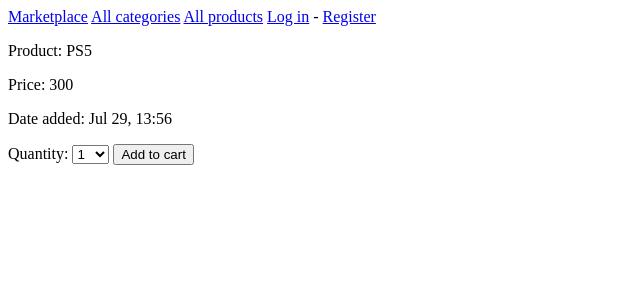
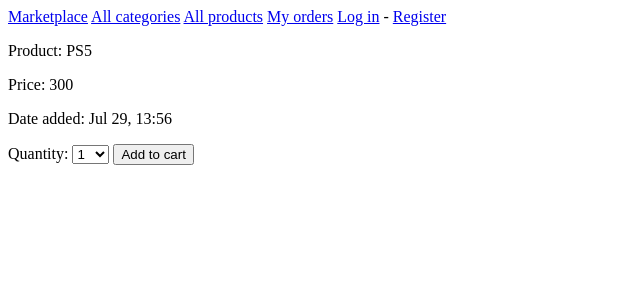
Before and after one commit to siarheismirnou1377/first_marketplace, a Django app: page /1/ in a window 1280 px wide. Shown: the top 300 px of the page, without its empty margins (0-640 px from the left). Run offline with Django 4.2, Linux system fonts and the light colour scheme; data comes from the database, SQL or seed files in the repository.

Commit message:
change base html

```diff
--- a/marketplaces/templates/marketplaces/base.html
+++ b/marketplaces/templates/marketplaces/base.html
@@ -2,6 +2,7 @@
     <a href= "{% url 'marketplaces:index' %}">Marketplace</a>
     <a href= "{% url 'marketplaces:categories' %}">All categories</a>
     <a href= "{% url 'marketplaces:products' %}">All products</a>
+    <a href= "{% url 'order:orders_user' %}">My orders</a>
     {% if user.is_authenticated %}
         Hello, {{ user.username }}.
         <a class="cart">
```
